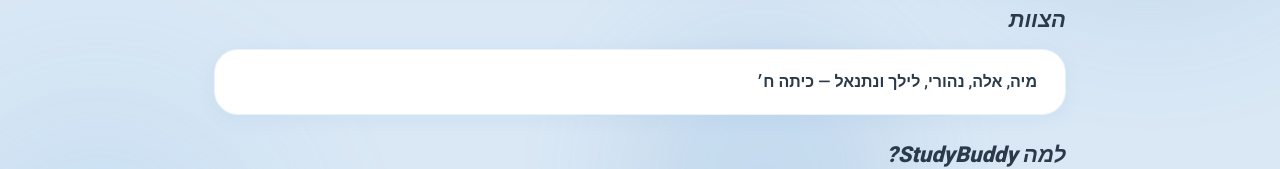
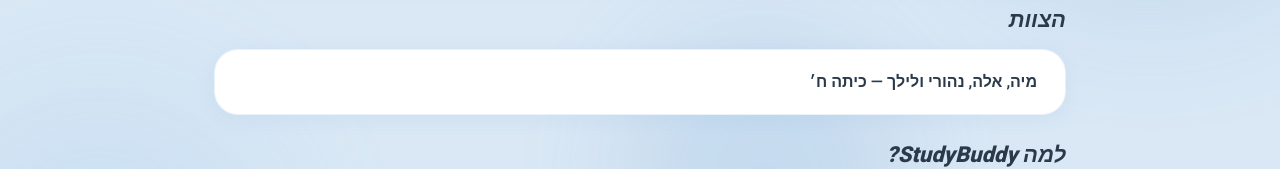
Before and after one commit to daniellag-ops/studybuddy, a React (Vite) app: page /about in a window 1280 px wide. Shown: the part 315-484 px from the top of the page. Built offline with nearby package versions, Linux system fonts and the light colour scheme.

Commit message:
Remove נתנאל from team list

```diff
--- a/src/pages/About.tsx
+++ b/src/pages/About.tsx
@@ -45,7 +45,7 @@ export default function About() {
       </h2>
       <div style={{ ...card, padding: '20px 28px', marginBottom: '24px' }}>
         <p style={{ fontSize: '16px', color: '#2a3a4a', fontWeight: 600 }}>
-          מיה, אלה, נהורי, לילך ונתנאל — כיתה ח׳
+          מיה, אלה, נהורי ולילך — כיתה ח׳
         </p>
       </div>
 
```
